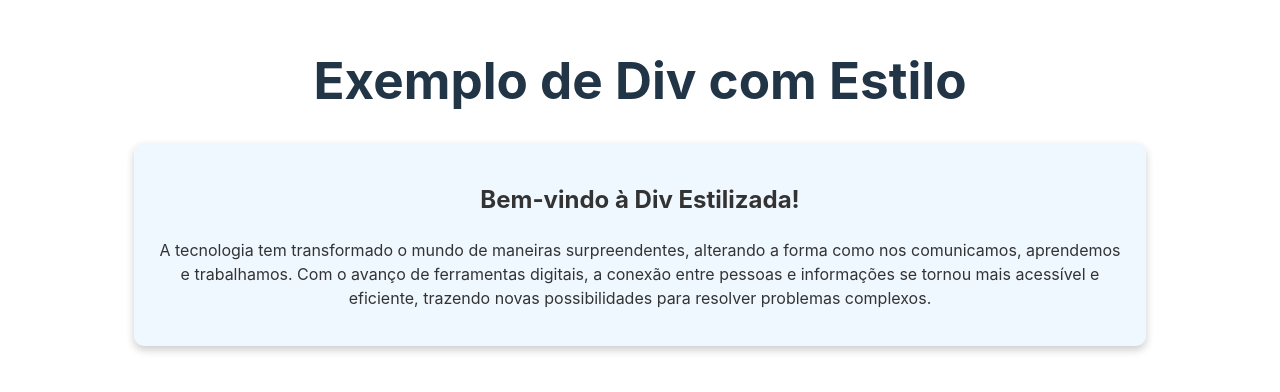
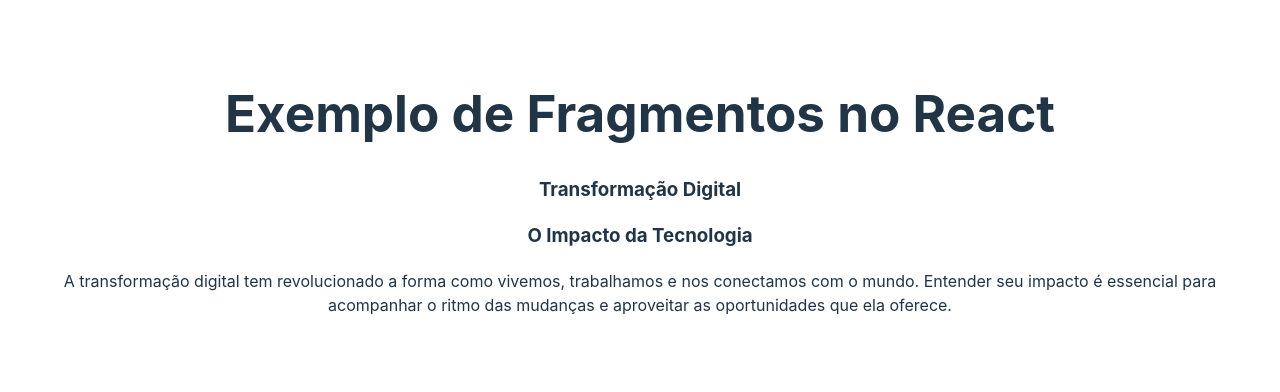
Before and after one commit to werik-antunes/React-Lista-01-, a React (Vite) app: page / in a window 1280 px wide. Shown: the part 208-600 px from the top of the page. Built offline with nearby package versions, Linux system fonts and the light colour scheme.

Commit message:
Exercício 10

```diff
--- a/src/App.jsx
+++ b/src/App.jsx
@@ -1,14 +1,15 @@
 
 import './App.css'
-import DivComEstilo from './components/DivComEstilo'
+import FragmentoExemplo from './components/FragmentoExemplo'
+
 
 
 function App() {
 
   return (
     <>
-       <h1>Exemplo de Div com Estilo</h1>
-       <DivComEstilo/>
+        <h1>Exemplo de Fragmentos no React</h1>
+        <FragmentoExemplo />
     </>
   )
 }
--- /dev/null
+++ b/src/components/FragmentoExemplo.jsx
@@ -0,0 +1,16 @@
+import React from "react";
+
+function FragmentoExemplo() {
+  return (
+    <>
+      <h3>Transformação Digital</h3>
+      <h3>O Impacto da Tecnologia</h3>
+      <p>
+        A transformação digital tem revolucionado a forma como vivemos, trabalhamos e nos conectamos com o mundo.
+        Entender seu impacto é essencial para acompanhar o ritmo das mudanças e aproveitar as oportunidades que ela oferece.
+      </p>
+    </>
+  );
+}
+
+export default FragmentoExemplo;
```
